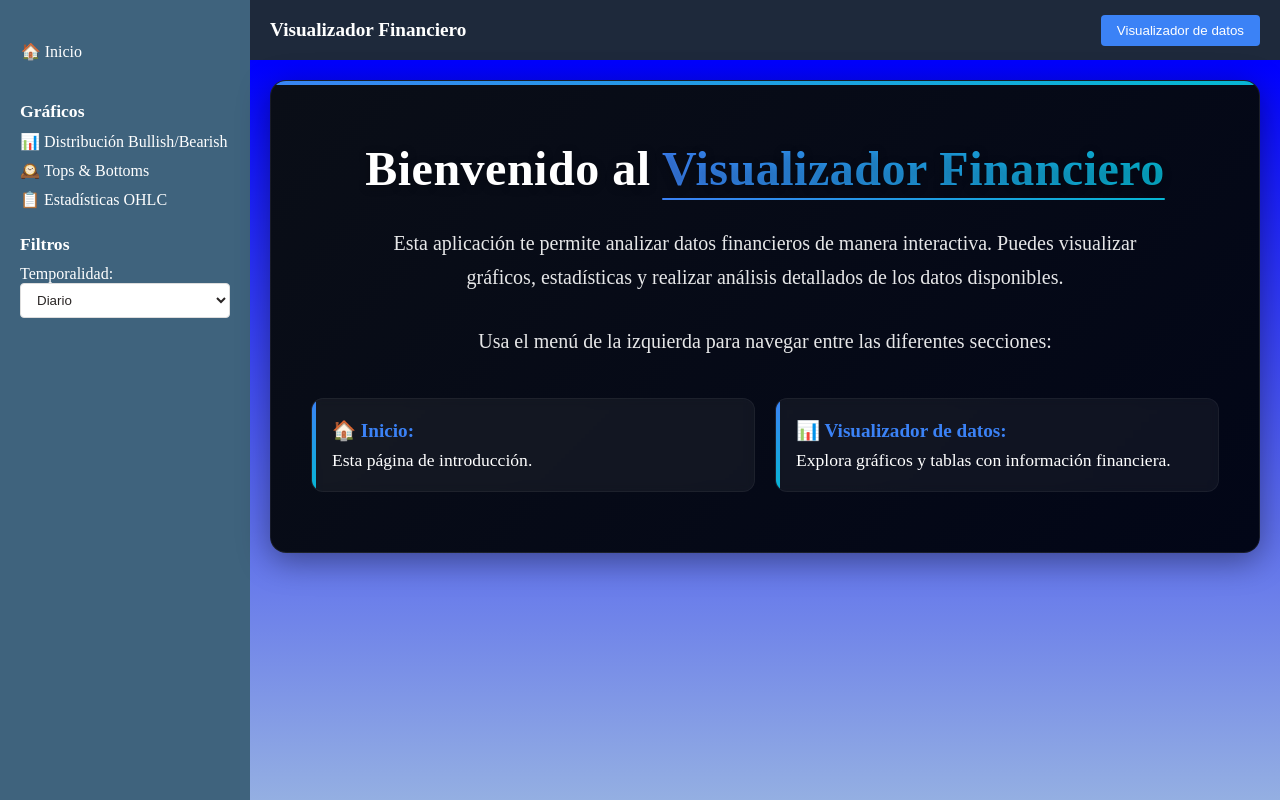
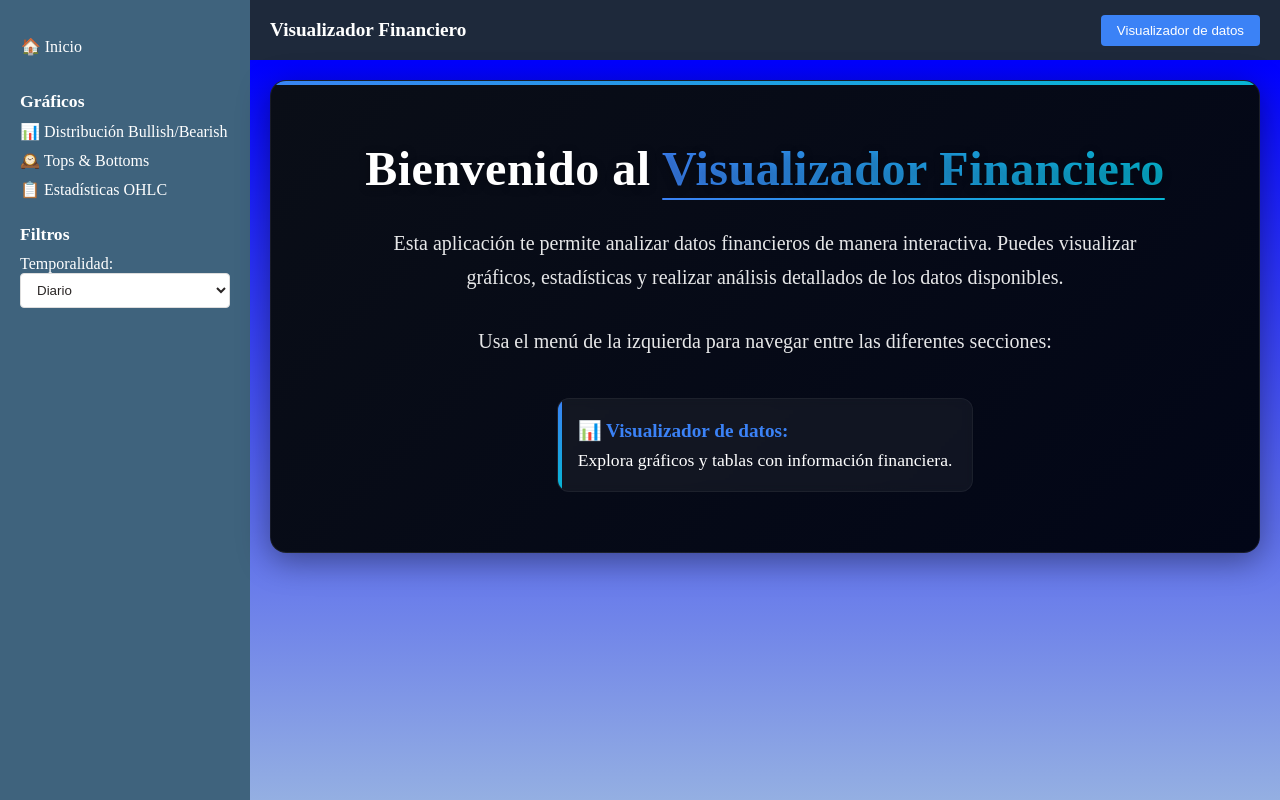
Before and after one commit to AitorNieto/RepresentacionDatos, a Vue app in the folder RepresentacionDatos/: page /inicio in a window 1280 px wide. Shown: the top 800 px of the page. Built offline with nearby package versions, Linux system fonts and the light colour scheme.

Commit message:
vercel.json

```diff
--- a/RepresentacionDatos/src/components/Menu.vue
+++ b/RepresentacionDatos/src/components/Menu.vue
@@ -52,7 +52,7 @@ function actualizarTemporalidad(event) {
 <style scoped>
 .menu {
   width: 250px;
-  height: 100%;
+  height: 207%;
   background-color: rgba(16, 77, 107, 0.8);
   color: white;
   padding: 20px;
@@ -112,7 +112,7 @@ select {
   text-decoration: none;
   font-size: 1rem;
   margin-top: 7px;
-  padding: 15px 0.7px;
+  padding: 10px 0.7px;
   border-radius: 4px;
   transition: background-color 0.2s;
 }
--- a/RepresentacionDatos/src/components/vistas/PaginaInicio.vue
+++ b/RepresentacionDatos/src/components/vistas/PaginaInicio.vue
@@ -9,7 +9,6 @@
       Usa el menú de la izquierda para navegar entre las diferentes secciones:
     </p>
     <ul class="lista-secciones">
-      <li><strong>🏠 Inicio:</strong> Esta página de introducción.</li>
       <li><strong>📊 Visualizador de datos:</strong> Explora gráficos y tablas con información financiera.</li>
     </ul>
   </div>
@@ -126,12 +125,16 @@ h1 .resaltado::after {
 .lista-secciones {
   margin-top: 40px;
   padding-left: 0;
+  text-align: center;
   list-style: none;
   display: grid;
   grid-template-columns: repeat(auto-fit, minmax(300px, 1fr));
   gap: 20px;
   position: relative;
   z-index: 1;
+  display: flex;
+  justify-content: center;
+  align-items: center;
 }
 
 .lista-secciones li {
```
Also changed, not shown: RepresentacionDatos/vercel.json (added).
